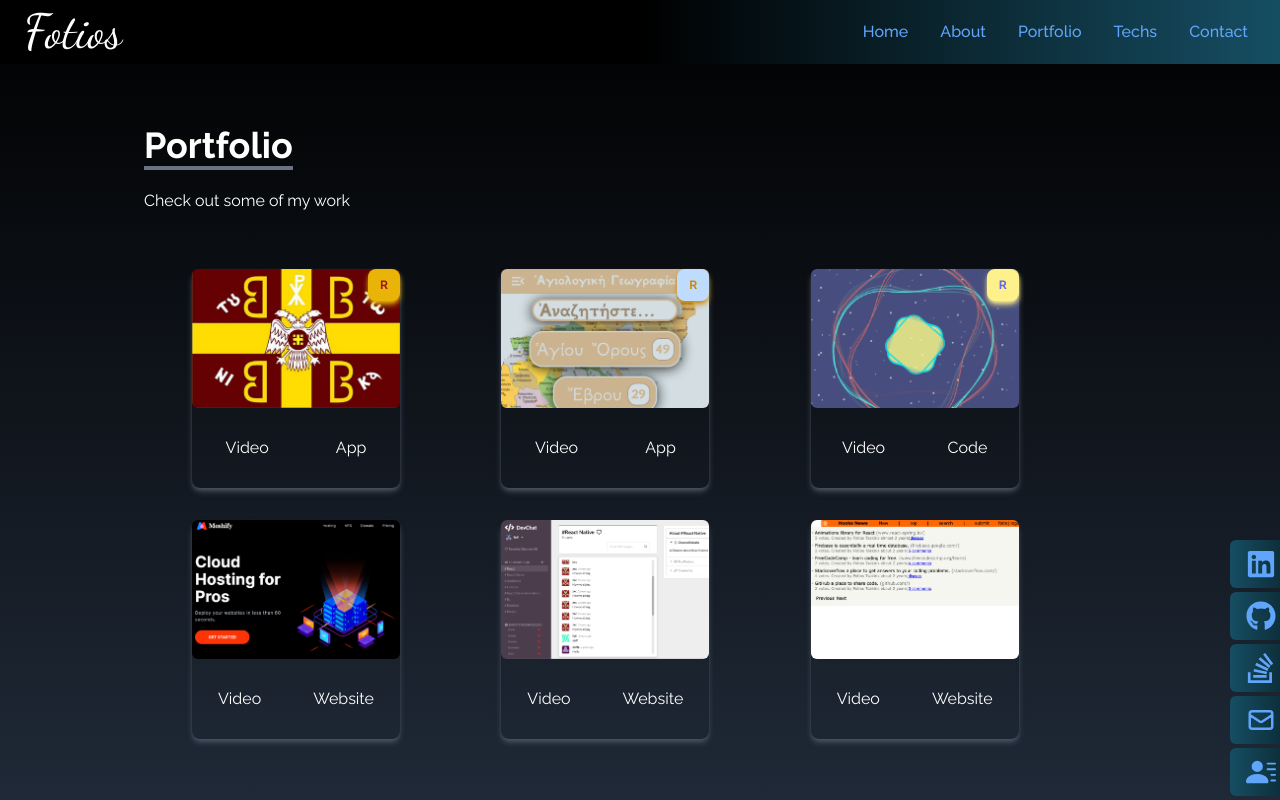
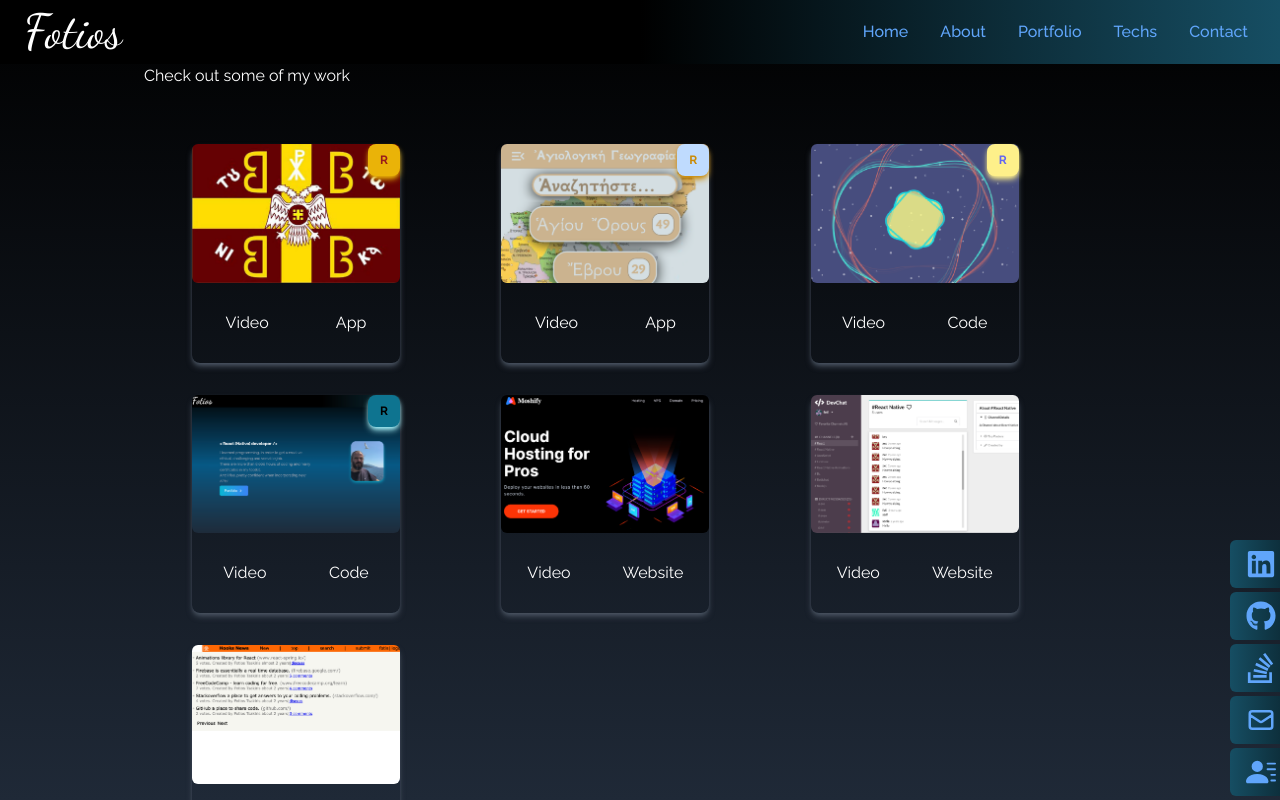
Before and after one commit to all-kind-websites/portfolio, a React (Create React App) app: page /portfolio in a window 1280 px wide. Built offline with nearby package versions, Linux system fonts and the light colour scheme; a web font is replaced by a local one.

Commit message:
Add project to portfolio

```diff
--- a/src/misc/projects.ts
+++ b/src/misc/projects.ts
@@ -1,7 +1,8 @@
 const entoutonika = require("../assets/portfolio/entoutonika.jpeg");
 const hagio_geo = require("../assets/portfolio/hagio_geo.png");
+const tap_me = require("../assets/portfolio/tap_me.png");
+const portfolio = require("../assets/portfolio/portfolio.png");
 const moshify = require("../assets/portfolio/moshify.png");
-const tap_me = require("../assets/portfolio/tap_me.png");
 const slack_clone = require("../assets/portfolio/slack_clone.png");
 const hooks_news = require("../assets/portfolio/hooks-news.png");
 
@@ -16,7 +17,7 @@ const portfolios = [
     style: "bg-yellow-500 text-red-800 shadow-md shadow-yellow-500 ",
   },
   {
-    id: 4,
+    id: 1,
     src: hagio_geo,
     type: "App",
     videoLink: "https://www.youtube.com/watch?v=yqikND3lSss&ab_channel=fotios",
@@ -25,7 +26,7 @@ const portfolios = [
     style: "bg-blue-200 text-yellow-600 shadow-md shadow-yellow-600 ",
   },
   {
-    id: 1,
+    id: 2,
     src: tap_me,
     type: "Code",
     videoLink: "https://www.youtube.com/watch?v=HxdLrMhQHcs&ab_channel=fotios",
@@ -34,7 +35,16 @@ const portfolios = [
     style: "bg-yellow-200 text-indigo-500 shadow-md shadow-yellow-200 ",
   },
   {
-    id: 2,
+    id: 3,
+    src: portfolio,
+    type: "Code",
+    videoLink: "#",
+    projectLink: "https://github.com/all-kind-websites/portfolio",
+    original: true,
+    style: "bg-cyan-700 text-black shadow-md shadow-cyan-200 ",
+  },
+  {
+    id: 4,
     src: moshify,
     type: "Website",
     videoLink: "https://studio.youtube.com/video/XYTwoqyE32U/edit",
@@ -42,7 +52,7 @@ const portfolios = [
     original: false,
   },
   {
-    id: 3,
+    id: 5,
     src: slack_clone,
     type: "Website",
     videoLink: "https://www.youtube.com/watch?v=p0Dn9Kwkzcw&ab_channel=fotios",
@@ -50,7 +60,7 @@ const portfolios = [
     original: false,
   },
   {
-    id: 4,
+    id: 6,
     src: hooks_news,
     type: "Website",
     videoLink: "https://www.youtube.com/watch?v=RM7wrLvKu0Y&ab_channel=fotios",
```
Also changed, not shown: src/assets/portfolio/portfolio.png (added), 1 other file (tests, documents, lock files or other folders).
